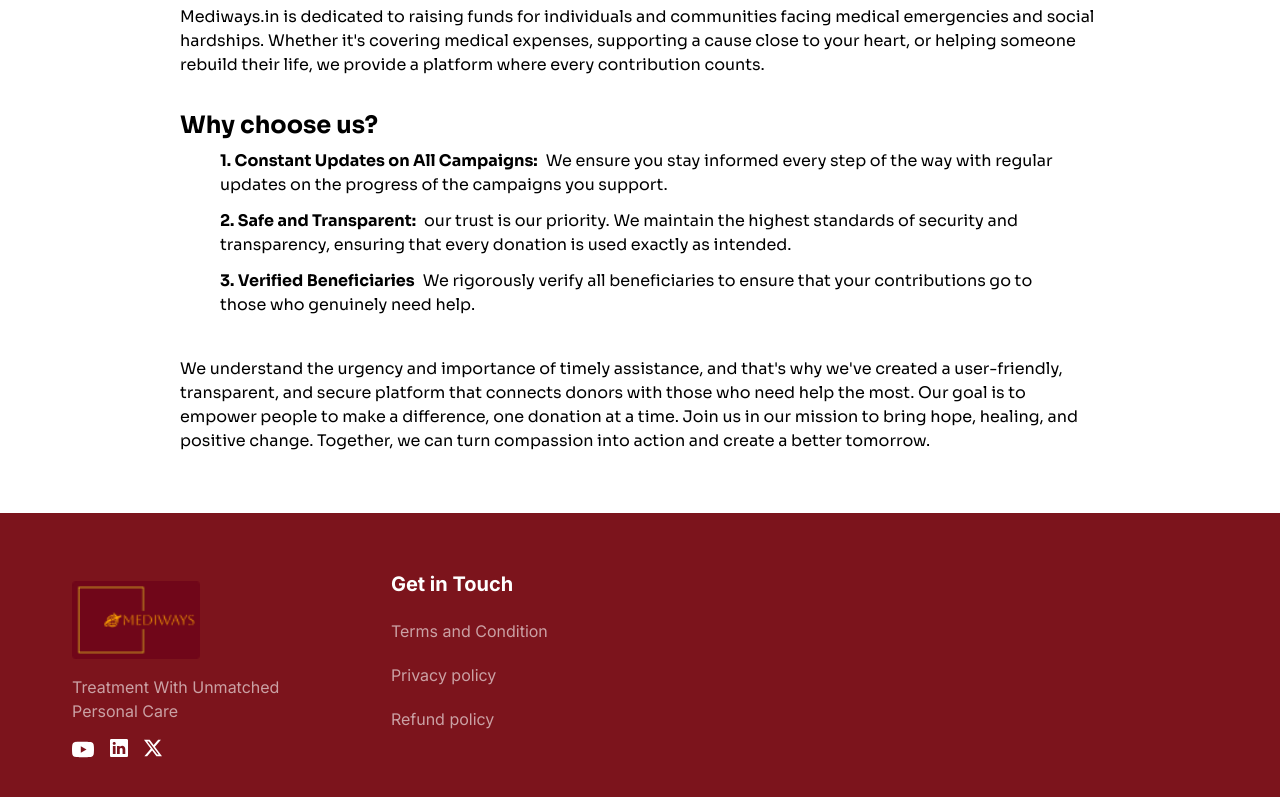
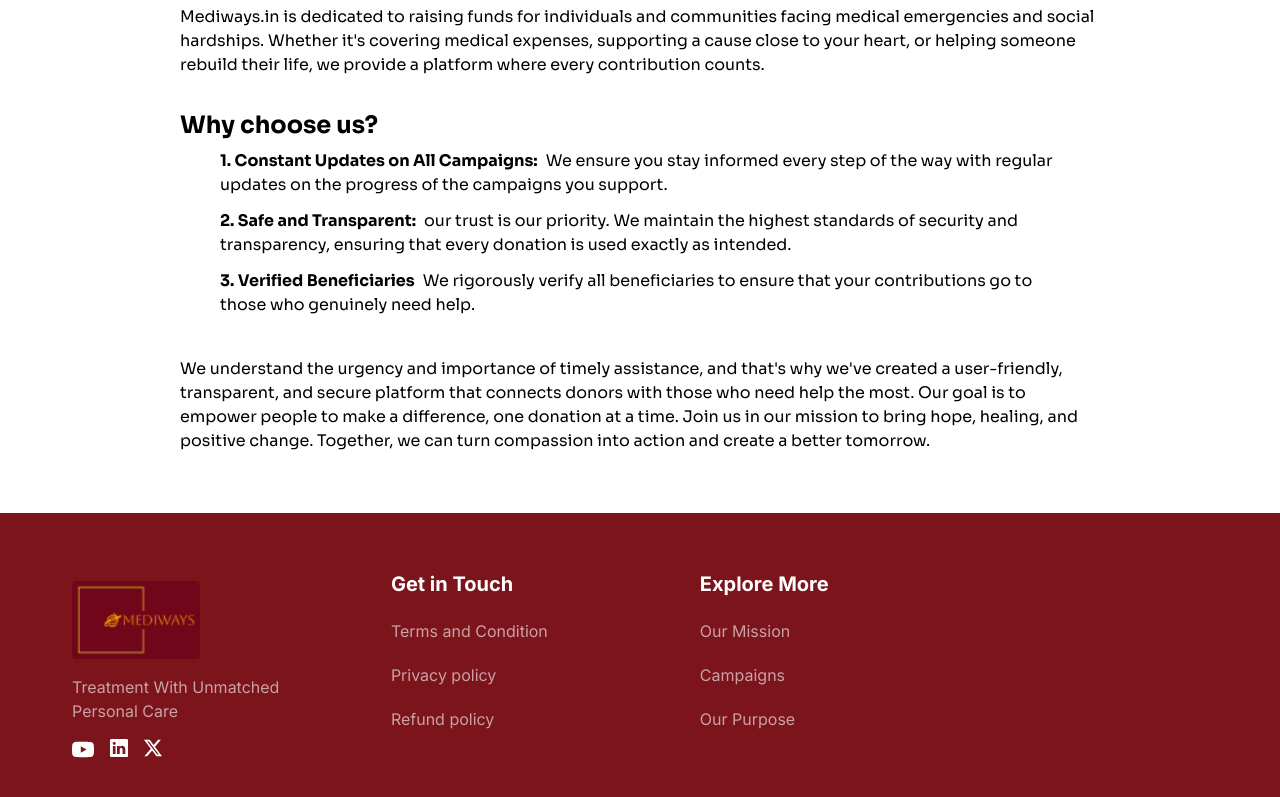
Before and after one commit to adarshtz/mediways, a React (Vite) app: page /about in a window 1280 px wide. Shown: the part 1005-1802 px from the top of the page. Built offline with nearby package versions, Linux system fonts and the light colour scheme; no server answers.

Commit message:
new commit

```diff
--- a/src/components/campaign-card.jsx
+++ b/src/components/campaign-card.jsx
@@ -5,14 +5,14 @@ import ProgressBar from "./progress-bar";
 const CampaignCard = ({ title, beneficiary, thumbnail, target, donated }) => {
   return (
     <div className="h-content mt-8 w-[21.5rem] cursor-pointer rounded-lg border shadow-lg shadow-black/20 md:w-[24rem]">
-      <div className="overflow-hidden rounded-t-lg">
+      <div className="h-[12rem] overflow-hidden rounded-t-lg">
         <img
           src={thumbnail}
-          className="hover:scale-10 h-[15rem] w-[full] overflow-hidden rounded-t-lg object-cover transition"
+          className="hover:scale-10 h-full] w-[full] overflow-hidden rounded-t-lg object-cover transition"
         />
       </div>
       <div className="flex flex-col space-y-3 bg-white px-3 py-5">
-        <h1 className="family-sora text-[1.2rem] font-semibold text-darkBlue">
+        <h1 className="family-sora h-[4rem] text-[1.2rem] font-semibold text-darkBlue">
           {title}
         </h1>
         <p className="family-poppins text-[1rem] text-gray-700">
--- a/src/data/index.js
+++ b/src/data/index.js
@@ -142,6 +142,27 @@ export const FooterData = [
       },
     ],
   },
+  {
+    id: 2,
+    title: "Explore More",
+    list: [
+      {
+        id: 0,
+        title: "Our Mission",
+        link: "/our-mission",
+      },
+      {
+        id: 1,
+        title: "Campaigns",
+        link: "/",
+      },
+      {
+        id: 2,
+        title: "Our Purpose",
+        link: "/purpose",
+      },
+    ],
+  },
 ];
 
 export const CampDetail = [
--- a/src/module/form-module.jsx
+++ b/src/module/form-module.jsx
@@ -71,6 +71,7 @@ const FormModule = () => {
             <input
               type="text"
               placeholder="enter the beneficiary name"
+              z
               {...register("beneficiaryName")}
               className="h-[3rem] w-full rounded-md border border-darkBlue pl-2"
               required
--- a/src/pages/about.jsx
+++ b/src/pages/about.jsx
@@ -1,6 +1,6 @@
 /* eslint-disable react/no-unescaped-entities */
 import { Heading } from "../components";
-import banner from "../../public/assets/banner.jpg";
+import banner2 from "../../public/assets/banner2.png";
 
 const About = () => {
   return (
@@ -8,7 +8,7 @@ const About = () => {
       <div className="relative">
         <div className="">
           <img
-            src={banner}
+            src={banner2}
             className="h-[35rem] w-full object-cover brightness-50"
           />
         </div>
```
Also changed, not shown: 1 other file (tests, documents, lock files or other folders).
